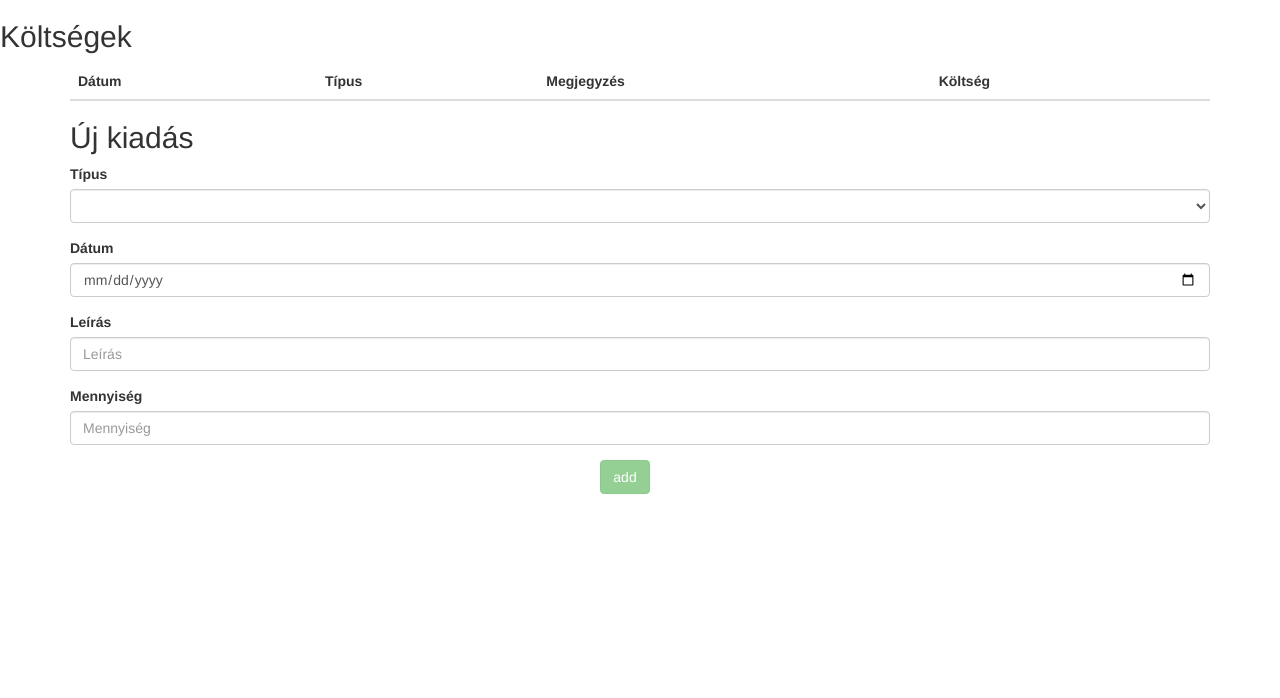
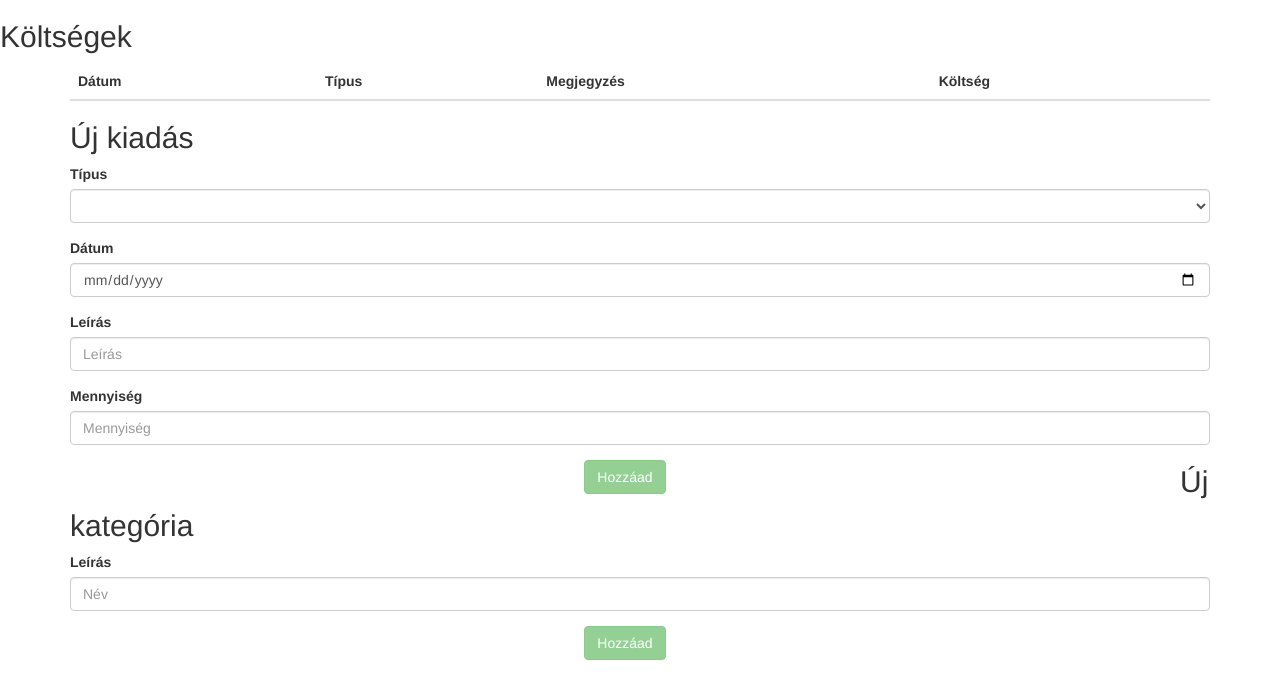
Before and after one commit to richardkoszegi/zth-final-angular-challenge-3, an Angular app: page / in a window 1280 px wide. Shown: the top 698 px of the page. Built offline with nearby package versions, Linux system fonts and the light colour scheme.

Commit message:
feladat 3/II

```diff
--- a/src/app/app.component.html
+++ b/src/app/app.component.html
@@ -26,9 +26,7 @@
     <div class="form-group">
         <label for="typeInput">Típus</label>
         <select id="typeInput" class="form-control" name="typeInput" ngModel #typeInput>
-            <option>ÉTEL</option>
-            <option>SZÓRAKOZÁS</option>
-            <option>LAKHATÁS</option>
+            <option *ngFor="let category of categories">{{category}}</option>
           </select>
       </div>
 
@@ -69,7 +67,33 @@
                 class="btn btn-success"
                 type="submit"
                 [disabled]="!f.valid">
-          {{'add'}}
+          Hozzáad
+        </button>
+      </div>
+    </div>
+  </form>
+
+  <h2>Új kategória</h2>
+<form (ngSubmit)="categories.push(categoryInput.value); categoryForm.reset()" #categoryForm="ngForm">
+
+
+      <div class="form-group">
+          <label for="categoryInput">Leírás</label>
+          <input id="categoryInput"
+              type="text"
+               placeholder="Név"
+               class="form-control"
+               name="description"
+               ngModel required #categoryInput>
+        </div>
+
+
+    <div class="form-group row col-lg-12 text-center">
+      <div>
+        <button class="btn btn-success"
+                type="submit"
+                [disabled]="!categoryForm.valid">
+          Hozzáad
         </button>
       </div>
     </div>
--- a/src/app/app.component.ts
+++ b/src/app/app.component.ts
@@ -11,6 +11,8 @@ export class AppComponent {
 
   expenses: Expense[] = [];
 
+  categories: string[] = ['ÉTEL', 'SZÓRAKOZÁS', 'LAKHATÁS'];
+
   addExpense(date: Date, description: string, amount: number, type: string) {
     this.expenses.push(new Expense(date, description, amount, type));
   }
```
